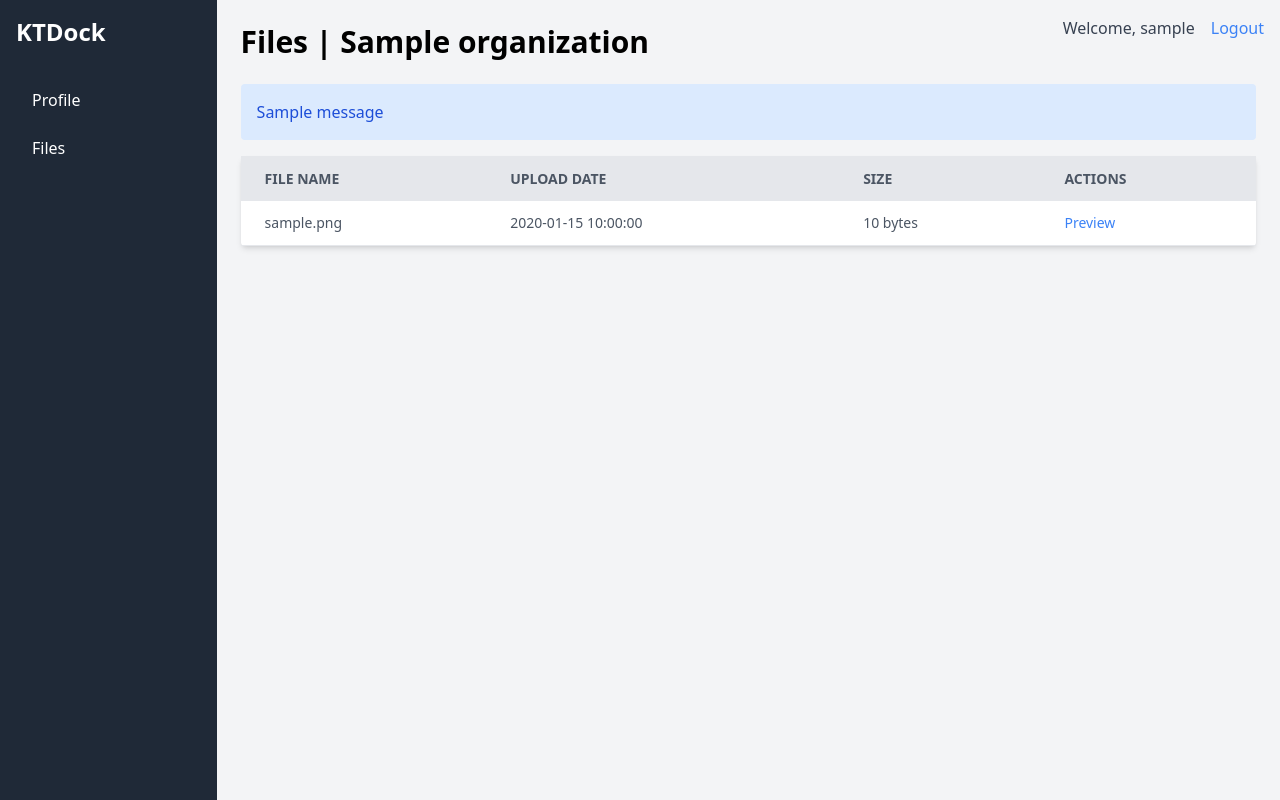
After one commit to calebcauthon/aidock_backend, a Flask app: page /user/files in a window 1280 px wide. The commit adds this page. Run offline with Flask 3, Linux system fonts and the light colour scheme; the visitor is signed in with stand-in values (Sample User, id 1); tables that the repository leaves empty hold one stand-in row (values such as "Sample post"); one stand-in notice (Sample message) is shown; parts of the project's set-up code (start-up, migrations or seed data) failed here and were passed over; some libraries are stand-ins or nearby versions.

Commit message:
Add user file management routes and functionality, along with UI updates and tests.

```diff
--- a/app.py
+++ b/app.py
@@ -5,6 +5,7 @@ from db.init_db import create_table
 import psycopg2
 from db.user_model import UserModel
 from routes import register_routes
+from routes.user.files_api import files_api
 
 app = Flask(__name__, static_folder='static')
 app.template_folder = 'templates'
@@ -71,3 +72,5 @@ def home():
 if __name__ == '__main__':
     port = int(os.environ.get('PORT', 5000))
     app.run(debug=True, port=port)
+
+app.register_blueprint(files_api, url_prefix='/api/user/files')
--- a/controllers/login.py
+++ b/controllers/login.py
@@ -27,13 +27,12 @@ def login_controller(dependencies):
 
             set_librarian_session(user)
 
-            flash('Logged in successfully.', 'success')
             if session['role'] == 'platform_admin':
-                return redirect(url_for('platform_admin_pages.prompt_history'))
+                return redirect(url_for('history.prompt_history'))
             elif session['role'] == 'librarian':
                 return redirect(url_for('librarian.librarian_home'))
             else:
-                return redirect(url_for('profile.profile'))
+                return redirect(url_for('files_page.user_files'))
         else:
             flash(f'Invalid username or password, username: {username}, password: [{password}]', 'error')
 
--- a/routes/__init__.py
+++ b/routes/__init__.py
@@ -9,6 +9,8 @@ from .admin.organization import organization_routes, platform_admin_pages
 from .admin.history import history
 from .admin.users import user_routes
 from .dock.verify import verify_website
+from .user.files_api import files_api
+from .user.files_page import files_page
 
 def register_routes(app):
     app.register_blueprint(auth)
@@ -23,3 +25,5 @@ def register_routes(app):
     app.register_blueprint(history)
     app.register_blueprint(user_routes, url_prefix='/users')
     app.register_blueprint(verify_website)
+    app.register_blueprint(files_api)
+    app.register_blueprint(files_page)
--- a/routes/librarian/files.py
+++ b/routes/librarian/files.py
@@ -57,7 +57,7 @@ def upload_file(librarian_user):
 def librarian_files(librarian_user):
     organization = OrganizationModel.get_organization(librarian_user['organization_id'])
     files = FileModel.get_files_for_organization(librarian_user['organization_id'])
-    return render_template('librarian/librarian_files.html', librarian=librarian, organization=organization, files=files)
+    return render_template('librarian/librarian_files.html', librarian=librarian_user, organization=organization, files=files)
 
 @librarian.route('/librarian/files', methods=['GET'])
 @librarian_required
--- a/routes/shared/auth.py
+++ b/routes/shared/auth.py
@@ -61,6 +61,7 @@ def user_required(f):
     @wraps(f)
     def decorated_function(*args, **kwargs):
         if 'user_id' not in session and session.get('role') not in ['user', 'librarian', 'platform_admin']:
+            print(f"User not in session: {session.get('role')}")
             flash('You do not have user permission to access this page.', 'error')
             return redirect(url_for('auth.login'))
 
--- /dev/null
+++ b/routes/user/files_page.py
@@ -0,0 +1,18 @@
+from flask import Blueprint, render_template
+from routes.shared.auth import user_required
+from db.file_model import FileModel
+from db.organization_model import OrganizationModel
+
+files_page = Blueprint('files_page', __name__)
+
+@files_page.route('/user/files')
+@user_required
+def user_files(user):
+    # Get the user's organization
+    organization_id = user['organization_id']
+
+    # Get files for the organization
+    files = FileModel.get_files_for_organization(organization_id)
+    organization = OrganizationModel.get_organization(organization_id)
+
+    return render_template('user_files.html', files=files, user=user, organization=organization)
--- a/static/files/upload.txt
+++ /dev/null
@@ -1 +0,0 @@
-the best color is hippopotamus blue
--- a/templates/base.html
+++ b/templates/base.html
@@ -124,7 +124,7 @@
         <ul>
             <li><a href="[[ url_for('organization_routes.list_organizations') ]]">🏢 Organizations</a></li>
             <li><a href="[[ url_for('user_routes.list_users') ]]">👤 Users</a></li>
-            <li><a href="[[ url_for('platform_admin_pages.prompt_history') ]]">📜 Prompt History</a></li>
+            <li><a href="[[ url_for('history.prompt_history') ]]">📜 Prompt History</a></li>
             <li><a href="[[ url_for('files.list_files') ]]">📁 Files</a></li>
             <li><a href="[[ url_for('auth.logout') ]]">❌ Logout</a></li>
         </ul>
--- a/templates/base_user.html
+++ b/templates/base_user.html
@@ -14,12 +14,21 @@
             <nav>
                 <ul class="space-y-2">
                     <li class="py-2 px-4 {% if request.path == '/profile' %}bg-gray-700{% endif %} rounded"><a href="[[ url_for('profile.profile') ]]">Profile</a></li>
+                    <li class="py-2 px-4 {% if request.path == '/files' %}bg-gray-700{% endif %} rounded"><a href="[[ url_for('files_page.user_files') ]]">Files</a></li>
                 </ul>
             </nav>
         </div>
 
         <!-- Main content -->
-        {% block content %}{% endblock %}
+
+        <div class="container mx-auto p-6">
+            <!-- Add username and logout link in the upper right corner -->
+            <div class="absolute top-4 right-4 flex items-center">
+                <span class="text-gray-700 mr-4">Welcome, [[ user.username ]]</span>
+                <a href="[[ url_for('auth.logout') ]]" class="text-blue-500 hover:text-blue-700">Logout</a>
+            </div>
+            {% block content %}{% endblock %}
+        </div>
     </div>
 </body>
 </html>
--- a/templates/librarian/librarian_files.html
+++ b/templates/librarian/librarian_files.html
@@ -45,7 +45,7 @@
         <h2 class="text-2xl font-bold mb-6">Files</h2>
         <div class="flex items-center space-x-4">
             <div class="flex items-center space-x-2">
-                <span>[[librarian['username']]] | [[organization['name']]]</span>
+                <span>[[ librarian['username'] ]] | [[organization['name']]]</span>
                 <a href="[[ url_for('auth.logout') ]]" class="text-blue-500 hover:text-blue-700">Logout</a>
             </div>
         </div>
--- /dev/null
+++ b/templates/user_files.html
@@ -0,0 +1,85 @@
+{% extends "base_user.html" %}
+
+{% block content %}
+    <h1 class="text-3xl font-bold mb-6">Files | [[ organization.name ]]</h1>
+
+    {% with messages = get_flashed_messages(with_categories=true) %}
+      {% if messages %}
+        {% for category, message in messages %}
+          <div class="alert alert-[[ category ]] mb-4 p-4 bg-blue-100 text-blue-700 rounded">[[ message ]]</div>
+        {% endfor %}
+      {% endif %}
+    {% endwith %}
+
+    <table class="w-full bg-white shadow-md rounded mb-4">
+      <thead>
+        <tr class="bg-gray-200 text-gray-600 uppercase text-sm leading-normal">
+          <th class="py-3 px-6 text-left">File Name</th>
+          <th class="py-3 px-6 text-left">Upload Date</th>
+          <th class="py-3 px-6 text-left">Size</th>
+          <th class="py-3 px-6 text-left">Actions</th>
+        </tr>
+      </thead>
+      <tbody class="text-gray-600 text-sm font-light">
+        {% for file in files %}
+        <tr class="border-b border-gray-200 hover:bg-gray-100">
+          <td class="py-3 px-6 text-left whitespace-nowrap">
+            <div class="flex items-center">
+              <span class="font-medium">[[ file.file_name ]]</span>
+            </div>
+          </td>
+          <td class="py-3 px-6 text-left">
+            [[ file.timestamp_of_upload ]]
+          </td>
+          <td class="py-3 px-6 text-left">
+            [[ file.file_size ]] bytes
+          </td>
+          <td class="py-3 px-6 text-left">
+            <button onclick="previewFile('[[ file.id ]]')" class="text-blue-500 hover:text-blue-700">Preview</button>
+          </td>
+        </tr>
+        {% endfor %}
+      </tbody>
+    </table>
+
+    <!-- File Preview Overlay -->
+    <div id="filePreviewOverlay" class="fixed inset-0 bg-gray-600 bg-opacity-50 overflow-y-auto h-full w-full" style="display: none;">
+        <div class="relative top-20 mx-auto p-5 border w-11/12 md:w-3/4 lg:w-1/2 shadow-lg rounded-md bg-white">
+            <div class="mt-3 text-center">
+                <h3 class="text-lg leading-6 font-medium text-gray-900" id="previewFileName"></h3>
+                <div class="mt-2 px-7 py-3">
+                    <pre id="fileContent" class="text-sm text-gray-500 whitespace-pre-wrap break-words max-h-96 overflow-y-auto"></pre>
+                </div>
+                <div class="items-center px-4 py-3">
+                    <button id="closePreview" class="px-4 py-2 bg-blue-500 text-white text-base font-medium rounded-md shadow-sm hover:bg-blue-700 focus:outline-none focus:ring-2 focus:ring-blue-300">
+                        Close
+                    </button>
+                </div>
+            </div>
+        </div>
+    </div>
+
+    <script>
+        function previewFile(fileId) {
+            fetch(`/preview-file/${fileId}`, {
+                headers: {
+                    'Login-Token': '[[ user.login_token ]]'
+                }
+            })
+                .then(response => response.json())
+                .then(data => {
+                    document.getElementById('previewFileName').textContent = data.name;
+                    document.getElementById('fileContent').textContent = data.content;
+                    document.getElementById('filePreviewOverlay').style.display = 'block';
+                })
+                .catch(error => {
+                    console.error('Error previewing file:', error);
+                    alert('An error occurred while previewing the file.');
+                });
+        }
+
+        document.getElementById('closePreview').addEventListener('click', function() {
+            document.getElementById('filePreviewOverlay').style.display = 'none';
+        });
+    </script>
+{% endblock %}
```
Also changed, not shown: routes/user/files_api.py (added, +47 -0 lines), templates/profile.html (+1 -8 lines), templates/superuser_ui/prompt_history.html (+4 -4 lines), tests/e2e/list_files_request.py (added, +60 -0 lines).
